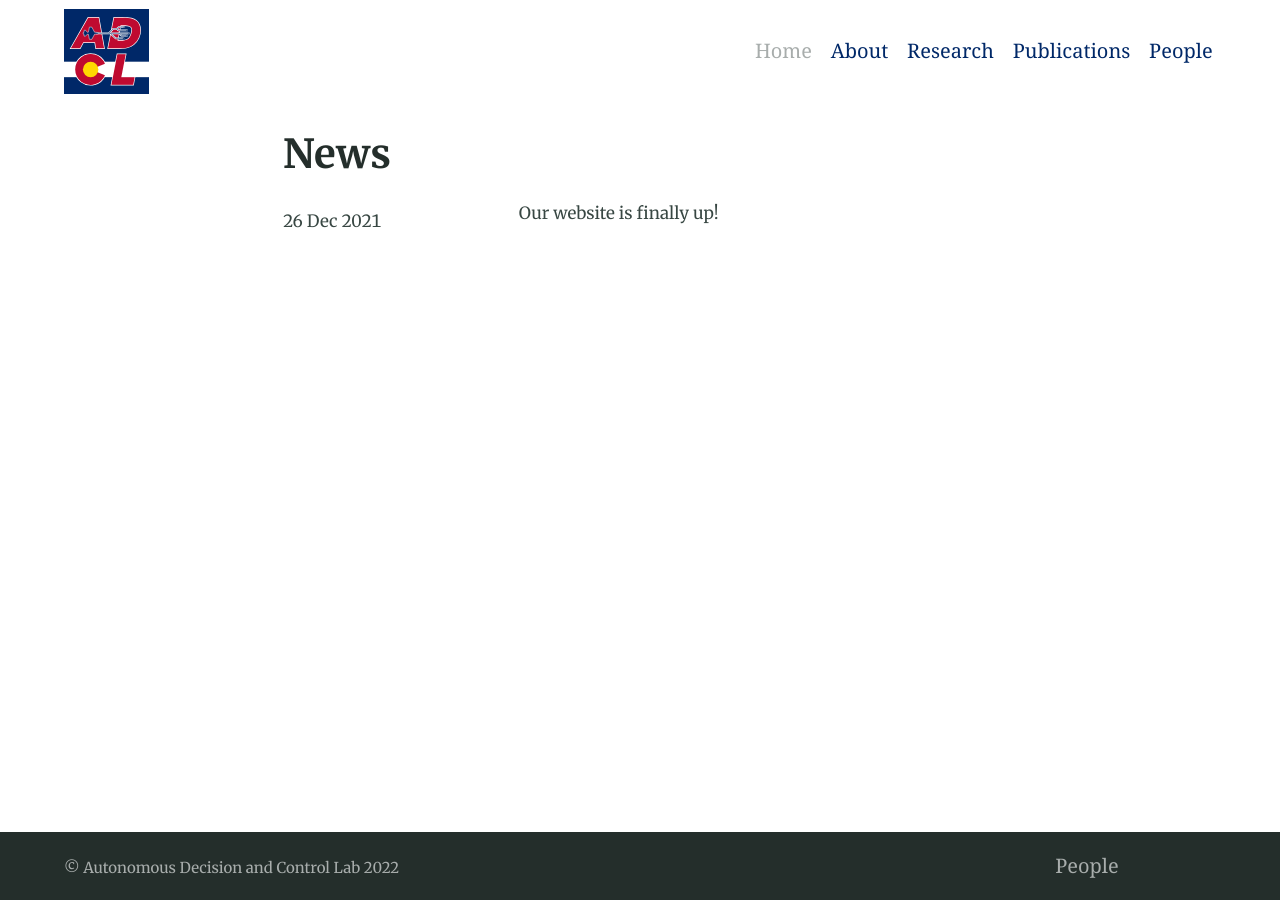
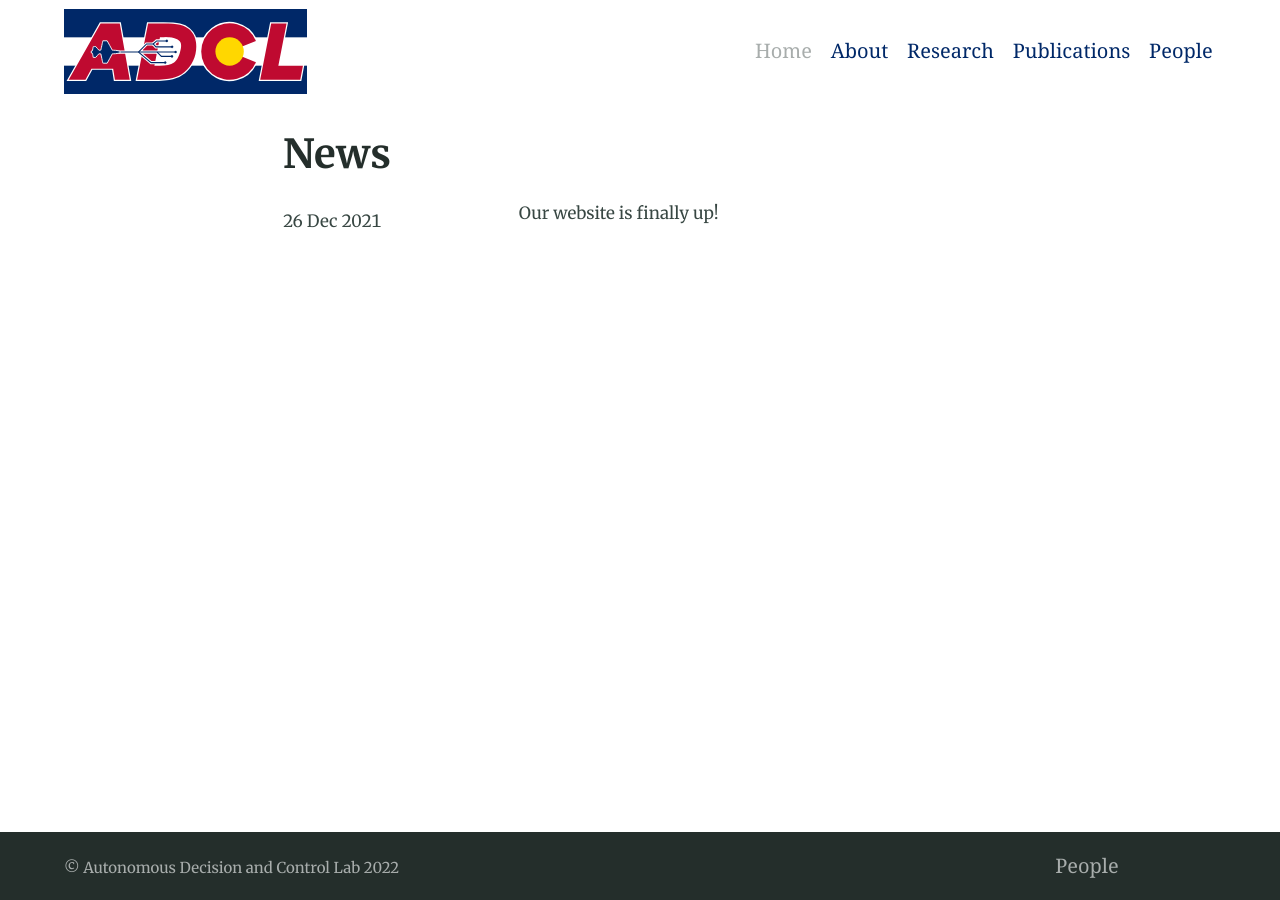
Before and after one commit to CU-ADCL/CU-ADCL.github.io, a Jekyll site: the page built from index.md, in a window 1280 px wide. Built offline with Jekyll 4.4.1, drawn with Linux system fonts in a browser that asks for light colours; our own code applies the rules of GitHub Pages for plain Markdown files.

Commit message:
split up favicon vs big logo

```diff
--- a/_config.yml
+++ b/_config.yml
@@ -76,7 +76,7 @@
 encoding: utf-8 # Make sure the encoding is right
 lang: en-GB # Set the site language
 title: "Autonomous Decision and Control Lab" # Site name or title, also used in jekyll-seo-tag
-logo: "/assets/logos/logo.svg" # Site logo, also used in jekyll-seo-tag
+logo: "/assets/logos/ADCL.svg" # Site logo, also used in jekyll-seo-tag
 description: "Autonomous Decision and Control Lab" # Site description and default description, also used in jekyll-seo-tag
 url: "https://www.cu-adcl.org/" # Site url, also used in jekyll-seo-tag
 baseurl: ""
@@ -92,14 +92,14 @@
 
 # 8. Site favicons & manifest icons
 favicons: # Favicons are also used in the manifest file. Syntax is 'size: path'
-  16: "/assets/logos/logo.svg"
-  32: "/assets/logos/logo.svg"
-  96: "/assets/logos/logo.svg"
-  120: "/assets/logos/logo.svg"
-  144: "/assets/logos/logo.svg"
-  180: "/assets/logos/logo.svg"
-  512: "/assets/logos/logo.svg"
-  1024: "/assets/logos/logo.svg"
+  16: "/assets/logos/ADCL-square.svg"
+  32: "/assets/logos/ADCL-square.svg"
+  96: "/assets/logos/ADCL-square.svg"
+  120: "/assets/logos/ADCL-square.svg"
+  144: "/assets/logos/ADCL-square.svg"
+  180: "/assets/logos/ADCL-square.svg"
+  512: "/assets/logos/ADCL-square.svg"
+  1024: "/assets/logos/ADCL-square.svg"
 
 # 9. Site navigation
 navigation_header:
```
Also changed, not shown: assets/logos/ADCL-square.svg (renamed from assets/logos/logo.svg).
